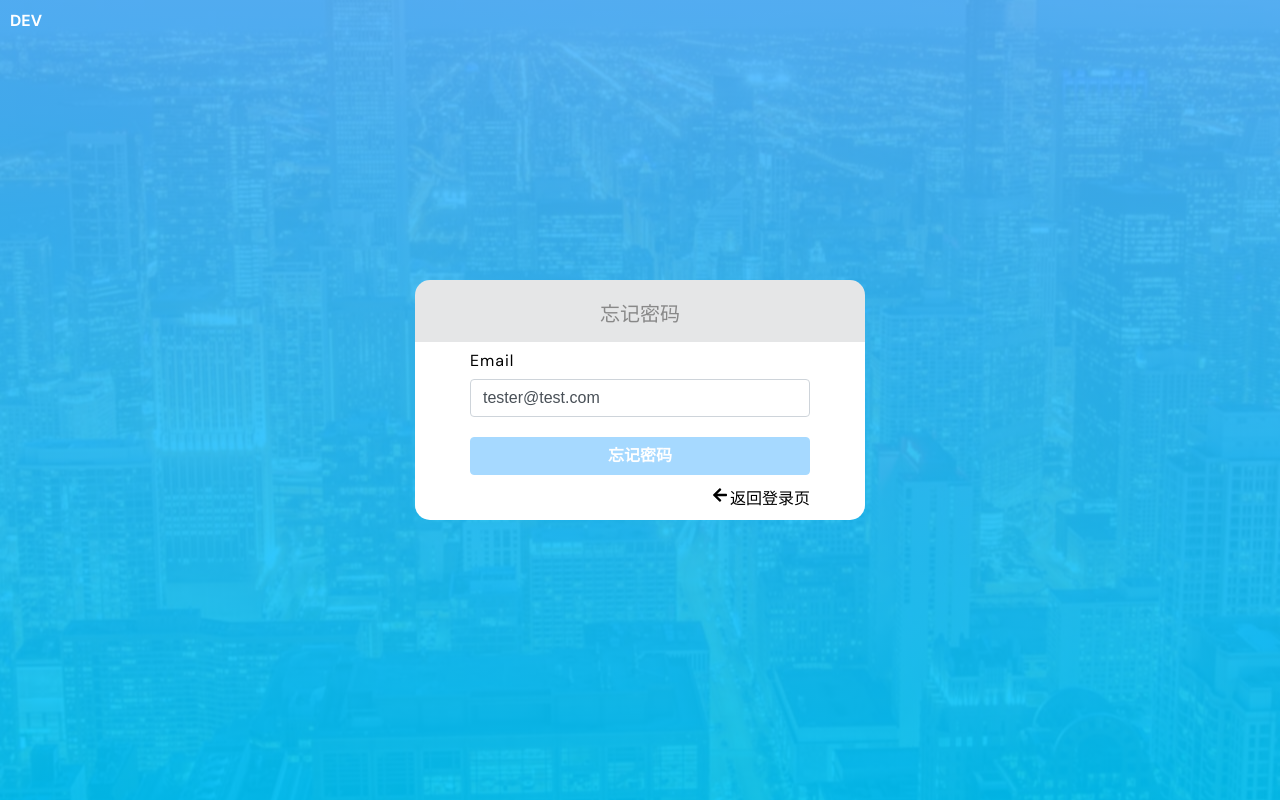
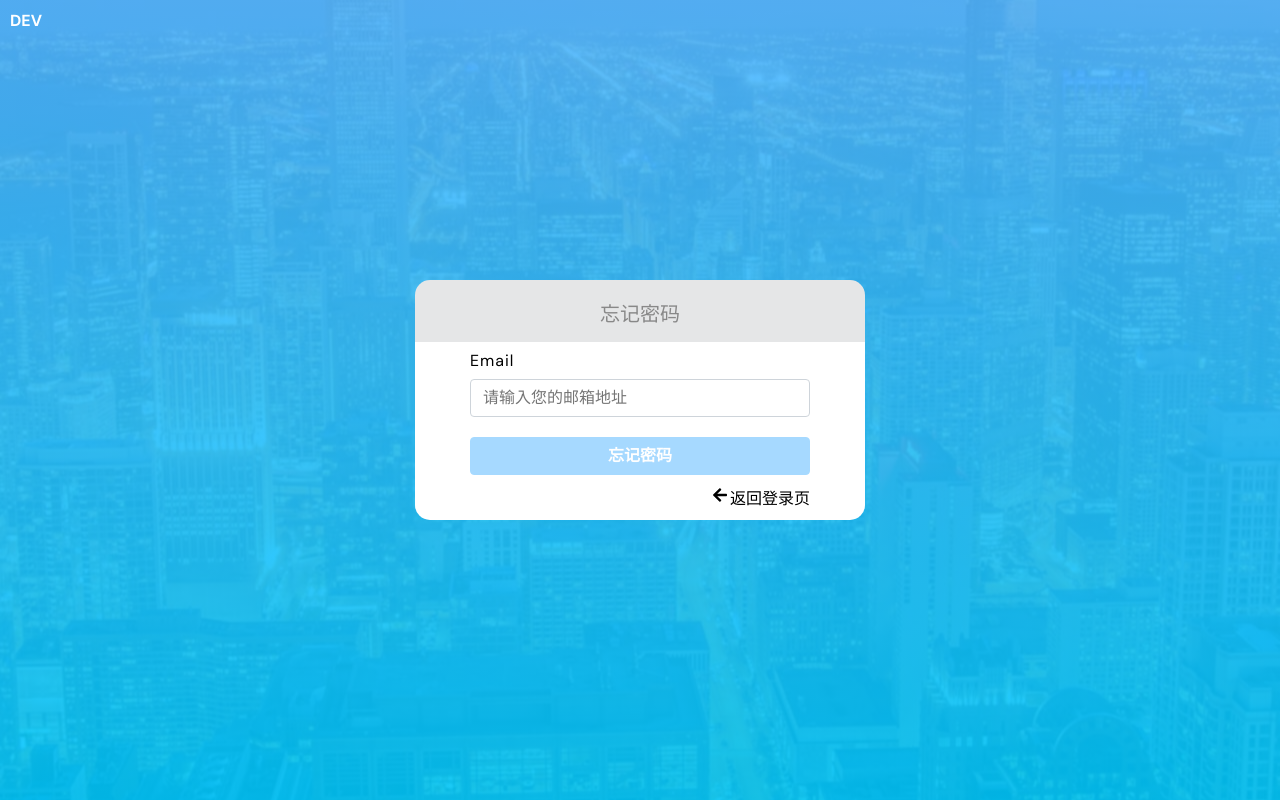
Before and after one commit to ASElieen/social-fe, a React (Create React App) app: page /forgot-password in a window 1280 px wide. Built offline with nearby package versions, Linux system fonts and the light colour scheme.

Commit message:
feat:(auth)添加忘记密码和重置密码功能

```diff
--- a/src/components/input/Input.jsx
+++ b/src/components/input/Input.jsx
@@ -3,7 +3,7 @@ import PropTypes from 'prop-types';
 import './Input.scss';
 
 const Input = (props) => {
-  const { name, type, value, className, labelText, placeholder, handleChange, id } = props;
+  const { name, type, value, className, labelText, placeholder, handleChange, id, style } = props;
   return (
     <>
       <div className="form-row">
@@ -21,6 +21,7 @@ const Input = (props) => {
           onChange={handleChange}
           placeholder={placeholder}
           className={className ? `${className}` : 'form-input'}
+          style={style}
           autoComplete={'false'}
         />
       </div>
@@ -36,7 +37,8 @@ Input.propTypes = {
   labelText: PropTypes.string,
   value: PropTypes.any,
   placeholder: PropTypes.string,
-  handleChange: PropTypes.func
+  handleChange: PropTypes.func,
+  style: PropTypes.any
 };
 
 export default Input;
--- a/src/pages/auth/forgot_password/ForgotPassword.jsx
+++ b/src/pages/auth/forgot_password/ForgotPassword.jsx
@@ -1,16 +1,43 @@
+import { useState } from 'react';
 import { FaArrowLeft } from 'react-icons/fa';
 import Input from '../../../components/input/Input';
 import Button from '../../../components/button/Button';
 import { Link } from 'react-router-dom';
 import backgroundImage from '../../../assets/images/background.jpg';
+import { authService } from '../../../services/api/auth/auth.service';
 import './ForgotPassword.scss';
 
 const ForgotPassword = () => {
+  const [email, setEmail] = useState('');
+  const [loading, setLoading] = useState(false);
+  const [alertType, setAlertType] = useState('');
+  const [showAlert, setShowAlert] = useState(false);
+  const [respMessage, setRespMessage] = useState('');
+
+  const forgotPassword = async (e) => {
+    setLoading(true);
+    e.preventDefault();
+    try {
+      const resp = await authService.forgotpassword(email);
+      setLoading(false);
+      setEmail('');
+      setShowAlert(false);
+      setAlertType('alert-success');
+      setRespMessage(resp?.data?.message);
+    } catch (error) {
+      setAlertType('alert-error');
+      setLoading(false);
+      setShowAlert(true);
+      setRespMessage(error?.response?.data?.message);
+    }
+  };
+
   return (
     <div className="container-wrapper" style={{ backgroundImage: `url(${backgroundImage})` }}>
       <div className="environment">DEV</div>
       <div className="container-wrapper-auth">
-        <div className="tabs forgot-password-tabs">
+        {/* 给个高度防止显示信息时到底下方按钮溢出 */}
+        <div className="tabs forgot-password-tabs" style={{ height: `${respMessage ? '300px' : ''}` }}>
           <div className="tabs-auth">
             <ul className="tab-group">
               <li className="tab">
@@ -20,19 +47,31 @@ const ForgotPassword = () => {
 
             <div className="tab-item">
               <div className="auth-inner">
-                <form className="forgot-password-form">
+                {respMessage && (
+                  <div className={`alerts ${alertType}`} role="alert">
+                    {respMessage}
+                  </div>
+                )}
+                <form className="forgot-password-form" onSubmit={forgotPassword}>
                   <div className="form-input-container">
                     <Input
                       id="email"
                       name="email"
                       type="text"
-                      value="tester@test.com"
+                      value={email}
                       labelText="Email"
-                      placeholder="Enter Email"
-                      handleChange={() => {}}
+                      placeholder="请输入您的邮箱地址"
+                      style={{ border: `${showAlert ? '1px solid #fa9b8a' : ''}` }}
+                      handleChange={(e) => {
+                        setEmail(e.target.value);
+                      }}
                     />
                   </div>
-                  <Button label="忘记密码" className="auth-button button" disabled={true} />
+                  <Button
+                    label={loading ? '正在处理中,请稍后.......' : '忘记密码'}
+                    className="auth-button button"
+                    disabled={true}
+                  />
 
                   <Link to={'/'}>
                     <span className="login">
--- a/src/pages/auth/login/Login.jsx
+++ b/src/pages/auth/login/Login.jsx
@@ -75,6 +75,7 @@ const Login = () => {
             type="password"
             value={password}
             labelText="密码"
+            placeholder="请输入您的密码"
             handleChange={(e) => setPassword(e.target.value)}
           />
 
--- a/src/pages/auth/reset-password/ResetPassword.jsx
+++ b/src/pages/auth/reset-password/ResetPassword.jsx
@@ -1,16 +1,46 @@
+import { useState } from 'react';
+import { authService } from '../../../services/api/auth/auth.service';
 import './ResetPassword.scss';
-import { Link } from 'react-router-dom';
+import { Link, useSearchParams } from 'react-router-dom';
 import backgroundImage from '../../../assets/images/background.jpg';
 import Input from '../../../components/input/Input';
 import Button from '../../../components/button/Button';
 import { FaArrowLeft } from 'react-icons/fa';
 
 const ResetPassword = () => {
+  const [password, setPassword] = useState('');
+  const [confirmPassword, setConfirmPassword] = useState('');
+  const [loading, setLoading] = useState(false);
+  const [alertType, setAlertType] = useState('');
+  const [showAlert, setShowAlert] = useState(false);
+  const [respMessage, setRespMessage] = useState('');
+
+  const [searchParam] = useSearchParams();
+
+  const resetPassword = async (e) => {
+    setLoading(true);
+    e.preventDefault();
+    try {
+      const bdy = { password, confirmPassword };
+      const resp = await authService.resetpassword(searchParam.get('token'), bdy);
+      setLoading(false);
+      setPassword('');
+      setConfirmPassword('');
+      setShowAlert(false);
+      setAlertType('alert-success');
+      setRespMessage(resp?.data?.message);
+    } catch (error) {
+      setAlertType('alert-error');
+      setLoading(false);
+      setShowAlert(true);
+      setRespMessage(error?.response?.data?.message);
+    }
+  };
   return (
     <div className="container-wrapper" style={{ backgroundImage: `url(${backgroundImage})` }}>
       <div className="environment">DEV</div>
       <div className="container-wrapper-auth">
-        <div className="tabs reset-password-tabs">
+        <div className="tabs reset-password-tabs" style={{ height: `${respMessage ? '400px' : ''}` }}>
           <div className="tabs-auth">
             <ul className="tab-group">
               <li className="tab">
@@ -19,31 +49,43 @@ const ResetPassword = () => {
             </ul>
             <div className="tab-item">
               <div className="auth-inner">
-                {/* <div className="alerts" role="alert">
-                  Error message
-                </div> */}
-                <form className="reset-password-form">
+                {respMessage && (
+                  <div className={`alerts ${alertType}`} role="alert">
+                    {respMessage}
+                  </div>
+                )}
+                <form className="reset-password-form" onSubmit={resetPassword}>
                   <div className="form-input-container">
                     <Input
                       id="password"
                       name="password"
                       type="password"
-                      value=""
+                      value={password}
                       labelText="新密码"
                       placeholder="请输入新密码"
-                      handleChange={() => {}}
+                      style={{ border: `${showAlert ? '1px solid #fa9b8a' : ''}` }}
+                      handleChange={(e) => {
+                        setPassword(e.target.value);
+                      }}
                     />
                     <Input
                       id="cpassword"
                       name="cpassword"
                       type="password"
-                      value=""
+                      value={confirmPassword}
                       labelText="再次输入新密码"
                       placeholder="请确认新密码"
-                      handleChange={() => {}}
+                      style={{ border: `${showAlert ? '1px solid #fa9b8a' : ''}` }}
+                      handleChange={(e) => {
+                        setConfirmPassword(e.target.value);
+                      }}
                     />
                   </div>
-                  <Button label="重置" className="auth-button button" disabled={false} />
+                  <Button
+                    label={loading ? '正在处理中,请稍后.......' : '重置密码'}
+                    className="auth-button button"
+                    disabled={false}
+                  />
 
                   <Link to={'/'}>
                     <span className="login">
```
